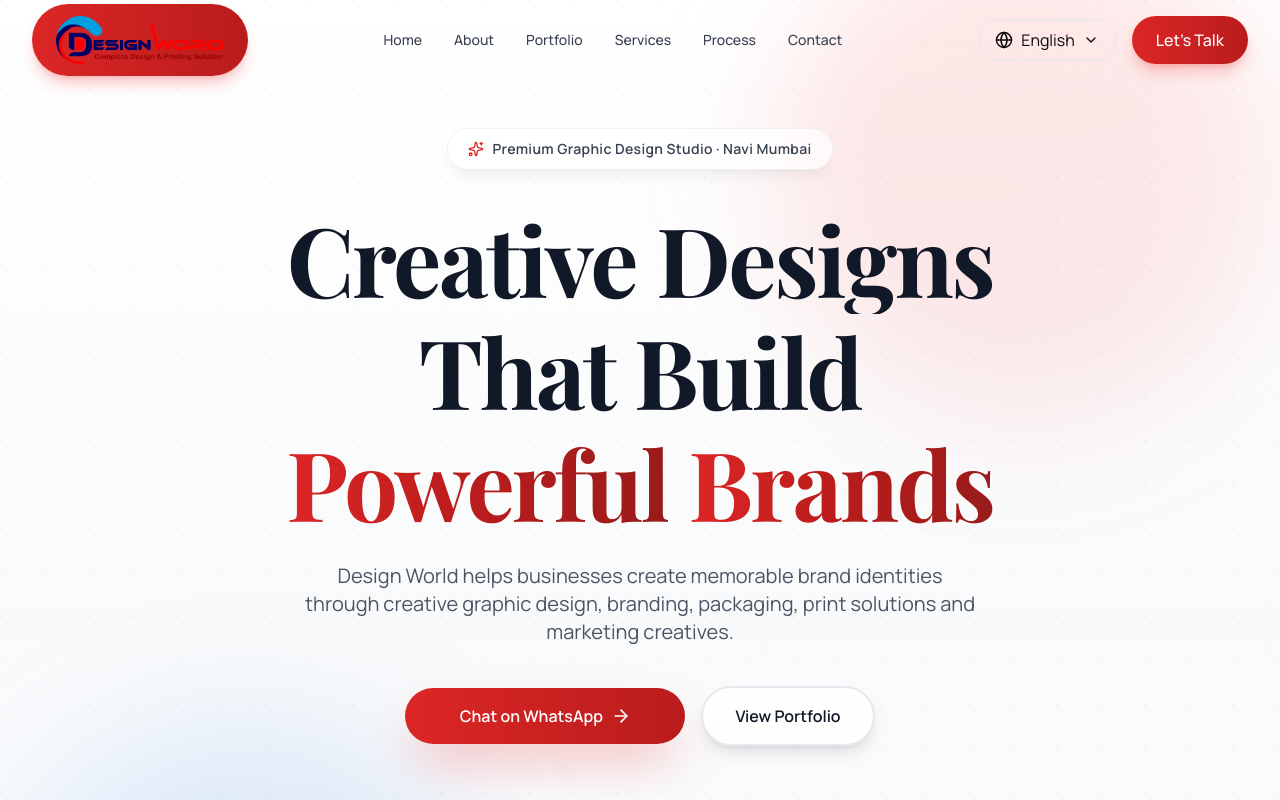
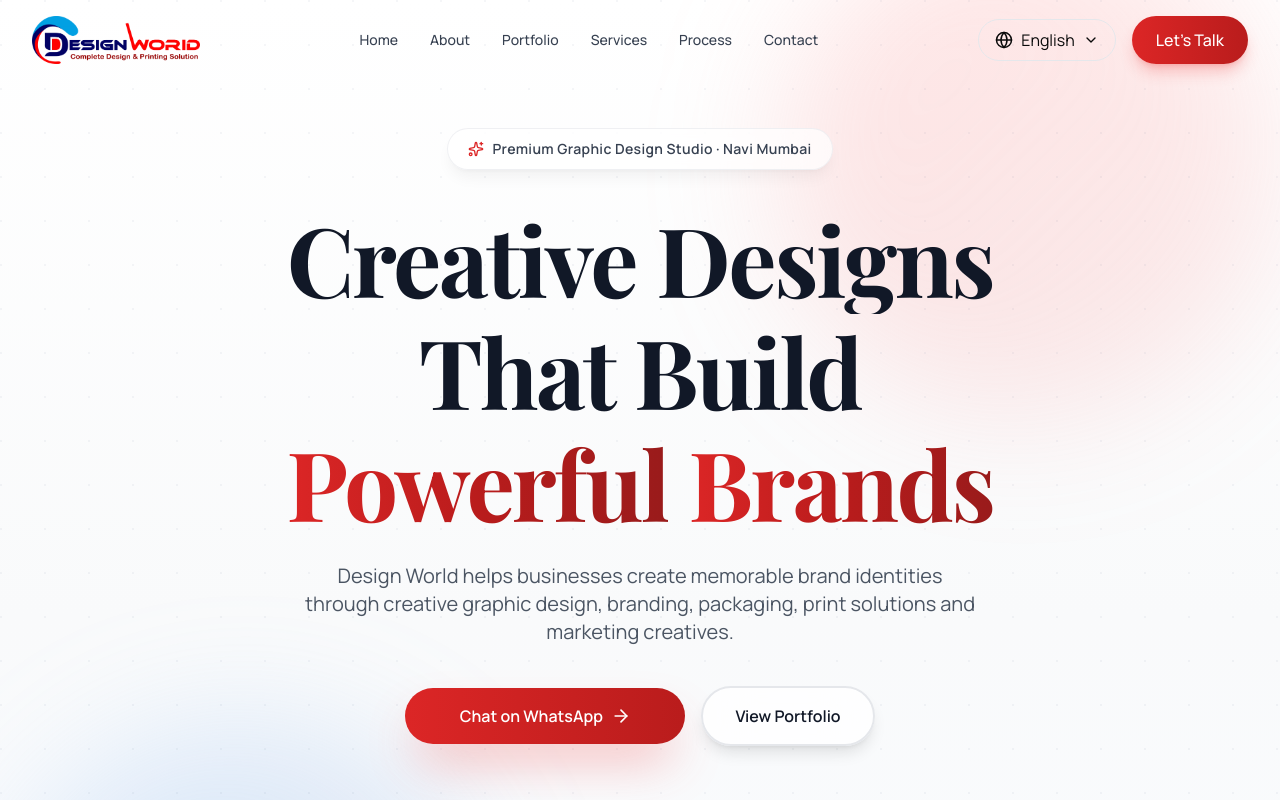
Before and after one commit to designworld-hue/design-world-portfolio, a React (Create React App) app in the folder frontend/: page / in a window 1280 px wide. Shown: the top 800 px of the page. Built offline with nearby package versions, Linux system fonts and the light colour scheme.

Commit message:
Fix logo link and add GA4 WhatsApp tracking

```diff
--- a/frontend/src/components/Navbar.jsx
+++ b/frontend/src/components/Navbar.jsx
@@ -56,15 +56,16 @@ const changeLanguage = (lang) => {
         <div className="flex items-center justify-between h-20">
           {/* Logo */}
           <motion.a
-          href={WHATSAPP_URL}
-         onClick={() => trackWhatsAppClick("Navbar")}
-         target="_blank"
-         rel="noopener noreferrer"
-         whileHover={{ scale: 1.05 }}
-         whileTap={{ scale: 0.95 }}
-         className="px-6 py-3 bg-gradient-to-r from-red-600 to-red-700 text-white rounded-full font-medium shadow-lg shadow-red-500/30 hover:shadow-xl hover:shadow-red-500/40 transition-all duration-300"
+  href="#home"
+  className="flex items-center space-x-3"
+  whileHover={{ scale: 1.02 }}
+  transition={{ duration: 0.2 }}
 >
-            <img src="/logo.webp" alt="Design World - Complete Design & Printing Solution" className="h-12 w-auto" />
+  <img
+    src="/logo.webp"
+    alt="Design World - Complete Design & Printing Solution"
+    className="h-12 w-auto"
+  />
 </motion.a>
 
           {/* Desktop Navigation */}
@@ -122,6 +123,7 @@ const changeLanguage = (lang) => {
 
   <motion.a
   href={WHATSAPP_URL}
+  onClick={() => trackWhatsAppClick("Navbar")}
   target="_blank"
   rel="noopener noreferrer"
   whileHover={{ scale: 1.05 }}
```
Lines whose indentation alone changed are shown as unchanged.
